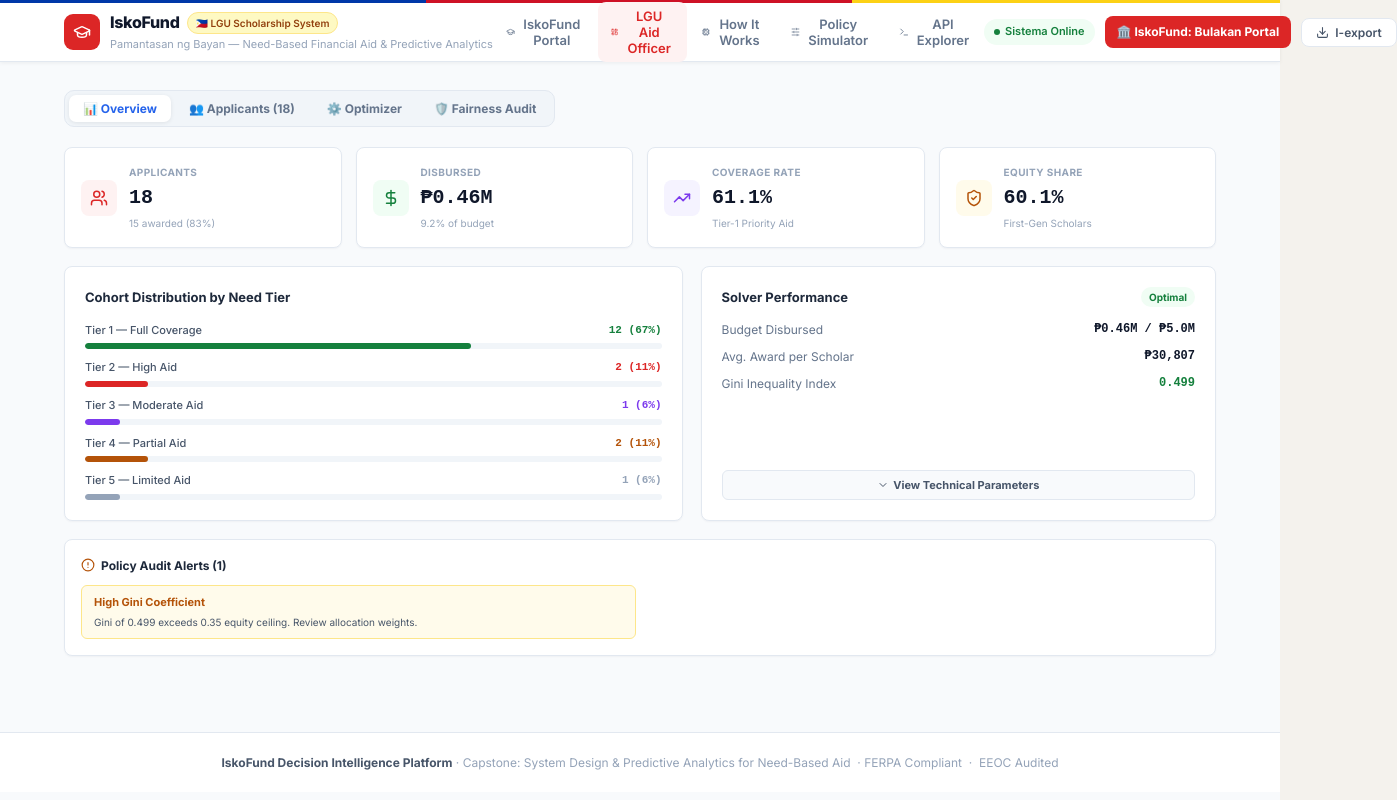
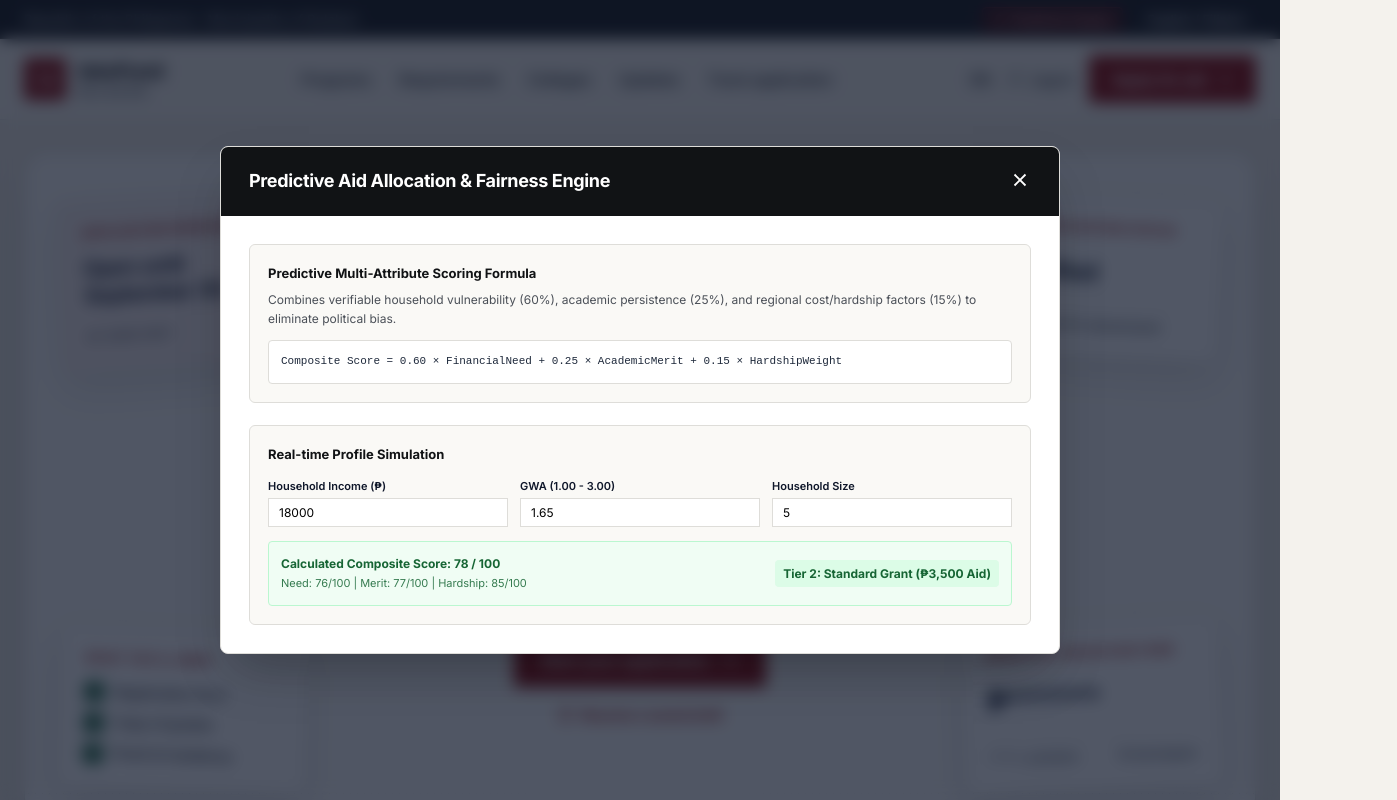
Before and after one commit to yukiseiyaa/iskofund-bulakan, a React (Vite) app: page / in a window 1280 px wide. Both pictures are taken after a click on the button "Predictive Engine". Shown: the top 800 px of the page, 1397 px wide, since content can reach past the window. Built offline with nearby package versions, Linux system fonts and the light colour scheme.

Commit message:
Open Predictive Engine Evaluator Modal on click instead of switching to admin dashboard

```diff
--- a/src/components/StudentPortal/IskoFundPortal.jsx
+++ b/src/components/StudentPortal/IskoFundPortal.jsx
@@ -157,6 +157,21 @@
   const [submitted, setSubmitted] = useState(false);
   const [submittedCode, setSubmittedCode] = useState("ISKO-BUL-8821");
 
+  const [evaluatorModalOpen, setEvaluatorModalOpen] = useState(false);
+  const [simIncome, setSimIncome] = useState(18000);
+  const [simGpa, setSimGpa] = useState(1.65);
+  const [simSize, setSimSize] = useState(5);
+
+  const simPci = simIncome / (simSize || 1);
+  const simNeedScore = Math.max(10, Math.min(100, Math.round(100 - (simPci / 12000) * 80)));
+  const simMeritScore = Math.max(10, Math.min(100, Math.round(100 - ((simGpa - 1.0) / 2.0) * 70)));
+  const simCompScore = Math.round(0.60 * simNeedScore + 0.25 * simMeritScore + 0.15 * 85);
+  const simTier = simCompScore >= 80
+    ? "Tier 1: High Priority (₱5,000 Aid)"
+    : (simCompScore >= 60
+      ? "Tier 2: Standard Grant (₱3,500 Aid)"
+      : "Tier 3: Conditional (₱2,500 Aid)");
+
   const [savedApplications, setSavedApplications] = useState(() => {
     try {
       const raw = localStorage.getItem('iskofund_portal_apps');
@@ -642,16 +657,14 @@
         <div className="wrap utility-inner">
           <span>{isFilipino ? "Republika ng Pilipinas · Bayan ng Bulakan" : "Republic of the Philippines · Municipality of Bulakan"}</span>
           <div style={{ display: 'flex', alignItems: 'center', gap: 14 }}>
-            {onSwitchToAdmin && (
             <button
               className="evaluator-badge"
-                onClick={onSwitchToAdmin}
+              onClick={() => setEvaluatorModalOpen(true)}
               title="View Predictive Engine"
             >
               <svg width="12" height="12" viewBox="0 0 24 24" fill="none" stroke="currentColor" stroke-width="2"><path d="M12 2v20M17 5H9.5a3.5 3.5 0 0 0 0 7h5a3.5 3.5 0 0 1 0 7H6"/></svg>
               <span>Predictive Engine</span>
             </button>
-            )}
             <button onClick={() => setLanguage(l => l === "English" ? "Filipino" : "English")}>
               {language === "English" ? "English / Filipino" : "Filipino / English"}
             </button>
@@ -1927,6 +1940,80 @@
         </div>
       )}
 
+      {/* Evaluator Modal: Capstone Predictive Engine & Solver */}
+      {evaluatorModalOpen && (
+        <div
+          className="evaluator-modal-backdrop open"
+          id="evaluator-modal-backdrop"
+          onClick={(e) => { if (e.target === e.currentTarget) setEvaluatorModalOpen(false); }}
+        >
+          <div className="evaluator-modal">
+            <div className="eval-header">
+              <div>
+                <h3>Predictive Aid Allocation &amp; Fairness Engine</h3>
+              </div>
+              <button
+                onClick={() => setEvaluatorModalOpen(false)}
+                style={{ background: 'none', border: 'none', color: '#fff', cursor: 'pointer' }}
+                aria-label="Close modal"
+              >
+                <svg width="22" height="22" viewBox="0 0 24 24" fill="none" stroke="currentColor" stroke-width="2"><path d="m6 6 12 12M18 6 6 18"/></svg>
+              </button>
+            </div>
+            <div className="eval-body">
+              <div className="eval-card">
+                <h4 style={{ fontSize: 13, fontWeight: 700, marginBottom: 6, color: 'var(--ink)' }}>Predictive Multi-Attribute Scoring Formula</h4>
+                <p style={{ fontSize: 12, color: 'var(--muted)', marginBottom: 12 }}>Combines verifiable household vulnerability (60%), academic persistence (25%), and regional cost/hardship factors (15%) to eliminate political bias.</p>
+                <div style={{ background: '#fff', border: '1px solid var(--line)', padding: 12, fontFamily: 'monospace', fontSize: 11, color: '#1e293b', borderRadius: 4 }}>
+                  Composite Score = 0.60 × FinancialNeed + 0.25 × AcademicMerit + 0.15 × HardshipWeight
+                </div>
+              </div>
+
+              <div className="eval-card">
+                <h4 style={{ fontSize: 13, fontWeight: 700, marginBottom: 8, color: 'var(--ink)' }}>Real-time Profile Simulation</h4>
+                <div style={{ display: 'grid', gridTemplateColumns: 'repeat(auto-fit, minmax(180px, 1fr))', gap: 12 }}>
+                  <div>
+                    <label style={{ fontSize: 11, fontWeight: 600 }}>Household Income (₱)</label>
+                    <input
+                      type="number"
+                      value={simIncome}
+                      onChange={(e) => setSimIncome(Number(e.target.value) || 0)}
+                      style={{ padding: '6px 10px', fontSize: 12, border: '1px solid var(--line)', width: '100%', boxSizing: 'border-box' }}
+                    />
+                  </div>
+                  <div>
+                    <label style={{ fontSize: 11, fontWeight: 600 }}>GWA (1.00 - 3.00)</label>
+                    <input
+                      type="number"
+                      step="0.05"
+                      value={simGpa}
+                      onChange={(e) => setSimGpa(Number(e.target.value) || 0)}
+                      style={{ padding: '6px 10px', fontSize: 12, border: '1px solid var(--line)', width: '100%', boxSizing: 'border-box' }}
+                    />
+                  </div>
+                  <div>
+                    <label style={{ fontSize: 11, fontWeight: 600 }}>Household Size</label>
+                    <input
+                      type="number"
+                      value={simSize}
+                      onChange={(e) => setSimSize(Number(e.target.value) || 1)}
+                      style={{ padding: '6px 10px', fontSize: 12, border: '1px solid var(--line)', width: '100%', boxSizing: 'border-box' }}
+                    />
+                  </div>
+                </div>
+                <div style={{ marginTop: 14, padding: 12, background: '#f0fdf4', border: '1px solid #bbf7d0', borderRadius: 4, fontSize: 12, color: '#166534', display: 'flex', justifyContent: 'space-between', alignItems: 'center' }}>
+                  <div>
+                    <strong>Calculated Composite Score: {simCompScore} / 100</strong>
+                    <p style={{ margin: '2px 0 0 0', fontSize: 11, opacity: 0.85 }}>Need: {simNeedScore}/100 | Merit: {simMeritScore}/100 | Hardship: 85/100</p>
+                  </div>
+                  <span style={{ fontWeight: 700, background: '#dcfce7', padding: '4px 8px', borderRadius: 4 }}>{simTier}</span>
+                </div>
+              </div>
+            </div>
+          </div>
+        </div>
+      )}
+
       {/* Toast Notification */}
       {toast && (
         <div className="toast" style={{ display: 'flex' }}>
```
Lines whose indentation alone changed are shown as unchanged.
